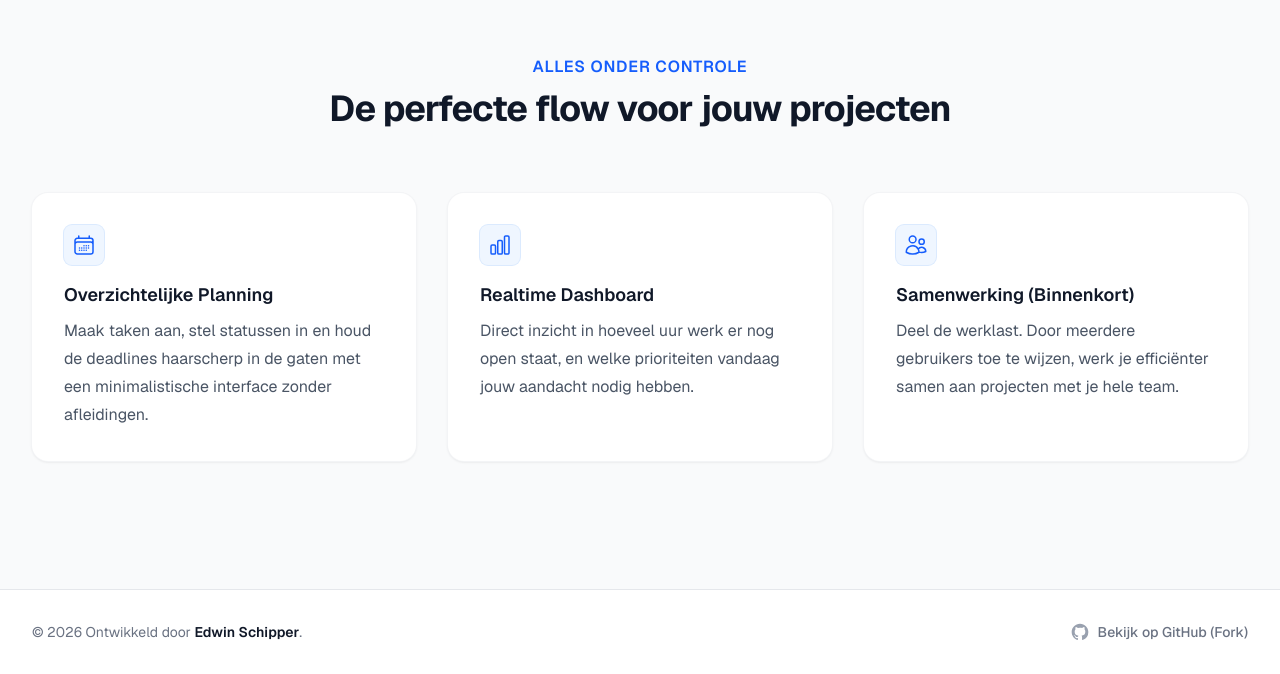
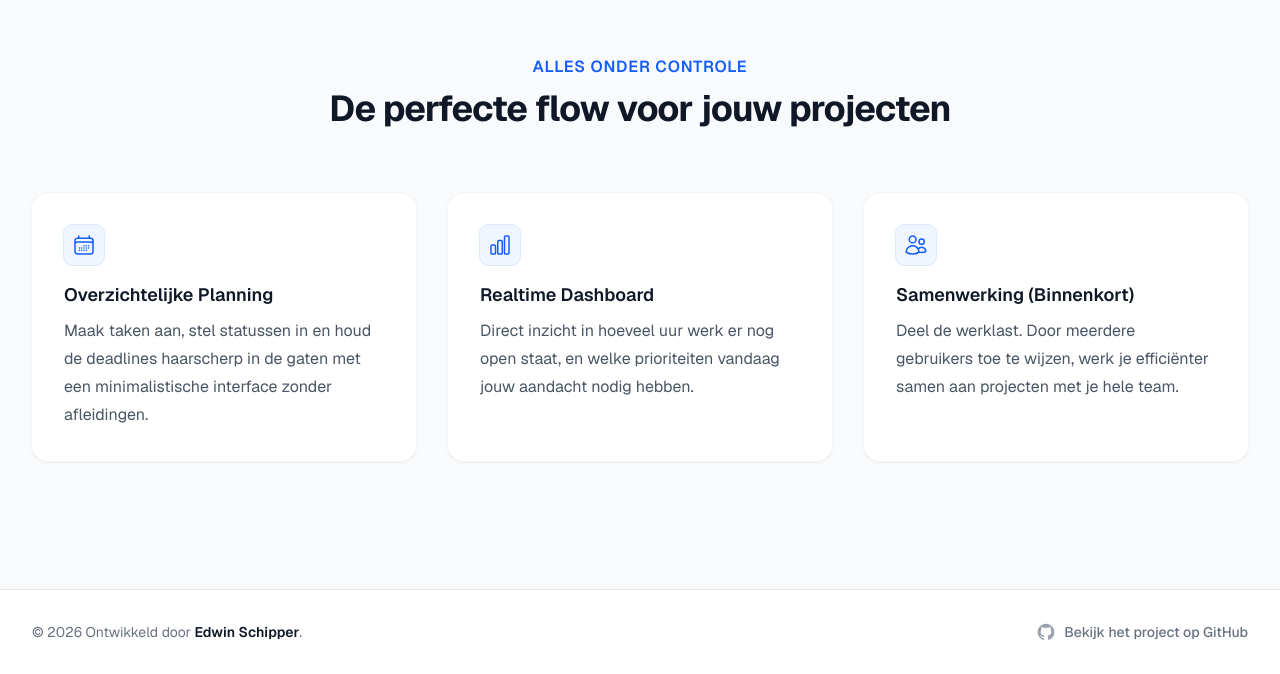
Before and after one commit to EdwinSchipper/planning_app, a Next.js app: page / in a window 1280 px wide. Shown: the part 1018-1692 px from the top of the page. Built offline with nearby package versions, Linux system fonts and the light colour scheme; no server answers.

Commit message:
Global: Text refinment

```diff
--- a/app/page.tsx
+++ b/app/page.tsx
@@ -163,7 +163,7 @@ export default async function Home() {
               <svg className="w-5 h-5 text-gray-400 group-hover:text-gray-900 dark:group-hover:text-white transition-colors" fill="currentColor" viewBox="0 0 24 24" aria-hidden="true">
                 <path fillRule="evenodd" d="M12 2C6.477 2 2 6.484 2 12.017c0 4.425 2.865 8.18 6.839 9.504.5.092.682-.217.682-.483 0-.237-.008-.868-.013-1.703-2.782.605-3.369-1.343-3.369-1.343-.454-1.158-1.11-1.466-1.11-1.466-.908-.62.069-.608.069-.608 1.003.07 1.531 1.032 1.531 1.032.892 1.53 2.341 1.088 2.91.832.092-.647.35-1.088.636-1.338-2.22-.253-4.555-1.113-4.555-4.951 0-1.093.39-1.988 1.029-2.688-.103-.253-.446-1.272.098-2.65 0 0 .84-.27 2.75 1.026A9.564 9.564 0 0112 6.844c.85.004 1.705.115 2.504.337 1.909-1.296 2.747-1.027 2.747-1.027.546 1.379.202 2.398.1 2.651.64.7 1.028 1.595 1.028 2.688 0 3.848-2.339 4.695-4.566 4.943.359.309.678.92.678 1.855 0 1.338-.012 2.419-.012 2.747 0 .268.18.58.688.482A10.019 10.019 0 0022 12.017C22 6.484 17.522 2 12 2z" clipRule="evenodd" />
               </svg>
-              Bekijk op GitHub (Fork)
+              Bekijk het project op GitHub
             </a>
           </div>
         </div>
```
